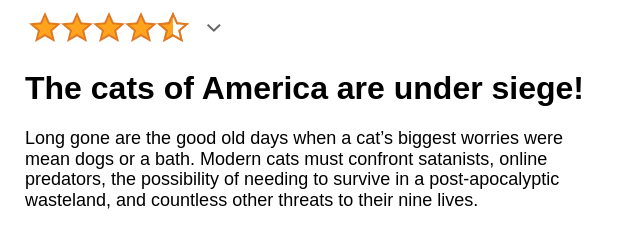
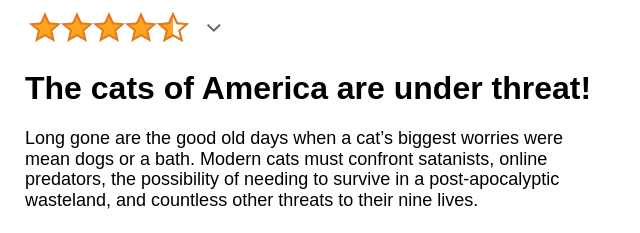
Before and after one commit to gautamaditya007/amazon-product-page, a website built with Vite: page index.html in a window 1280 px wide. Shown: the part 254-487 px from the top of the page, 640-1280 px from the left. Built offline with nearby package versions, Linux system fonts and the light colour scheme.

Commit message:
commit one change

```diff
--- a/index.html
+++ b/index.html
@@ -23,7 +23,7 @@
 
             <img src="ratings.png">
 
-            <h1>The cats of America are under siege!</h1>
+            <h1>The cats of America are under threat!</h1>
             <p>Long gone are the good old days when a cat’s biggest worries were mean dogs or a bath. Modern cats must
                 confront
                 satanists, online predators, the possibility of needing to survive in a post-apocalyptic wasteland, and
```
